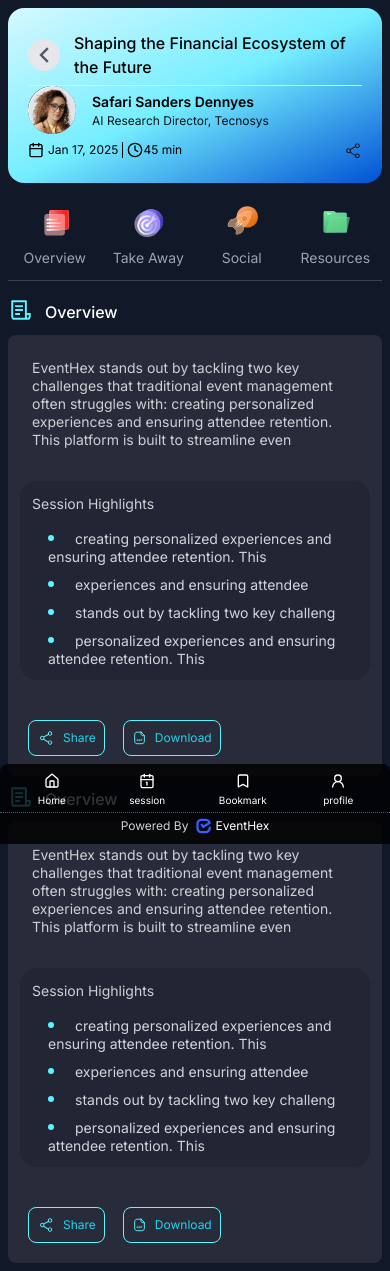
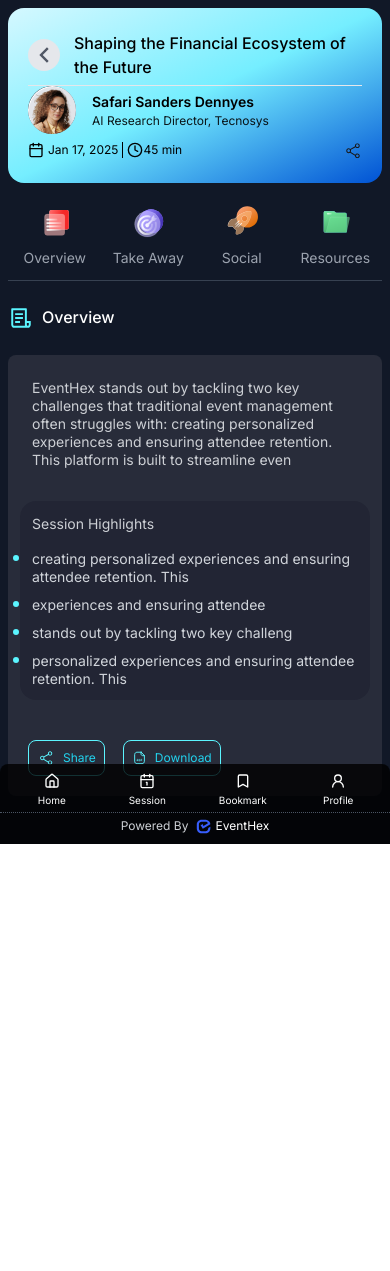
Before and after one commit to iamjuu/breafai, a React (Vite) app: page /event in a window 390 px wide. After the commit the page ends 844 px from the top, so only its background shows below. Built offline with nearby package versions, Linux system fonts and the light colour scheme.

Commit message:
color added

```diff
--- a/src/components/navbar/index.jsx
+++ b/src/components/navbar/index.jsx
@@ -1,18 +1,36 @@
-import React from "react";
+import React, { useState } from "react";
 import { House, Calendar1, Bookmark, UserRound } from "lucide-react"; // Importing Lucide icons
 import { Link } from "react-router-dom";
 import { Logo } from "../../assets";
 
 const Navbar = () => {
+  const [activeMenu, setActiveMenu] = useState(""); // Track the active menu
+
+  const handleMenuClick = (menu) => {
+    setActiveMenu(menu);
+  };
+
   return (
-    <div className="fixed bottom-0 left-1/2 flex justify-center   transform -translate-x-1/2 w-full max-w-[500px]">
-      <nav className="w-[390px] h-[80px]  bg-black/80 text-white rounded-t-lg">
-        <ul className="flex w-full border-b  p-1 border-b-gray-600 border-dotted justify-around">
+    <div className="fixed bottom-0 left-1/2 flex justify-center transform -translate-x-1/2 w-full max-w-[500px]">
+      <nav className="w-[390px] h-[80px] bg-black/80 text-white rounded-t-lg">
+        <ul className="flex w-full border-b p-1 border-b-gray-600 border-dotted justify-around">
           {/* Home */}
-          <div className="flex  w-[62px] h-[40px] flex-col   justify-center items-center group">
-            <Link className="flex justify-start flex-col items-center" to="/">
-              <div className=" flex justify-center w-[24px] h-[24px] items-center rounded-full group-hover:bg-[#5BF5FF] transition-all duration-700 ease-out">
-                <House className="text-current h-[16px]  w-[16px] transition-all duration-700 ease-out group-hover:text-black" />
+          <div className="flex w-[62px] h-[40px] flex-col justify-center items-center group">
+            <Link
+              to="/"
+              className="flex justify-start flex-col items-center"
+              onClick={() => handleMenuClick("home")}
+            >
+              <div
+                className={`flex justify-center w-[24px] h-[24px] items-center rounded-full transition-all duration-700 ease-out ${
+                  activeMenu === "home" ? "bg-[#5BF5FF]" : ""
+                }`}
+              >
+                <House
+                  className={`text-current h-[16px] w-[16px] transition-all duration-700 ease-out ${
+                    activeMenu === "home" ? "text-white" : "group-hover:text-black"
+                  }`}
+                />
               </div>
               <li
                 style={{ fontSize: "10px" }}
@@ -24,25 +42,49 @@
           </div>
 
           {/* Sessions */}
-          <div className="flex  w-[62px] h-[40px] flex-col   justify-center items-center group">
-            <Link className="flex justify-start flex-col items-center" to="/session">
-              <div className=" flex justify-center w-[24px] h-[24px] items-center rounded-full group-hover:bg-[#5BF5FF] transition-all duration-700 ease-out">
-                <Calendar1 className="text-current h-[16px]  w-[16px] transition-all duration-700 ease-out group-hover:text-black" />
+          <div className="flex w-[62px] h-[40px] flex-col justify-center items-center group">
+            <Link
+              to="/session"
+              className="flex justify-start flex-col items-center"
+              onClick={() => handleMenuClick("session")}
+            >
+              <div
+                className={`flex justify-center w-[24px] h-[24px] items-center rounded-full transition-all duration-700 ease-out ${
+                  activeMenu === "session" ? "bg-[#5BF5FF]" : "group-hover:bg-[#5BF5FF]"
+                }`}
+              >
+                <Calendar1
+                  className={`text-current h-[16px] w-[16px] transition-all duration-700 ease-out ${
+                    activeMenu === "session" ? "text-white" : "group-hover:text-black"
+                  }`}
+                />
               </div>
               <li
                 style={{ fontSize: "10px" }}
                 className="cursor-pointer text-center hover:text-gray-300 transition-all duration-700 ease-out"
               >
-                session
+                Session
               </li>
             </Link>
           </div>
 
           {/* Bookmark */}
-          <div className="flex  w-[62px] h-[40px] flex-col   justify-center items-center group">
-            <Link className="flex justify-start flex-col items-center" to="/bookmark">
-              <div className=" flex justify-center w-[24px] h-[24px] items-center rounded-full group-hover:bg-[#5BF5FF] transition-all duration-700 ease-out">
-                <Bookmark className="text-current h-[16px]  w-[16px] transition-all duration-700 ease-out group-hover:text-black" />
+          <div className="flex w-[62px] h-[40px] flex-col justify-center items-center group">
+            <Link
+              to="/bookmark"
+              className="flex justify-start flex-col items-center"
+              onClick={() => handleMenuClick("bookmark")}
+            >
+              <div
+                className={`flex justify-center w-[24px] h-[24px] items-center rounded-full transition-all duration-700 ease-out ${
+                  activeMenu === "bookmark" ? "bg-[#5BF5FF]" : "group-hover:bg-[#5BF5FF]"
+                }`}
+              >
+                <Bookmark
+                  className={`text-current h-[16px] w-[16px] transition-all duration-700 ease-out ${
+                    activeMenu === "bookmark" ? "text-white" : "group-hover:text-black"
+                  }`}
+                />
               </div>
               <li
                 style={{ fontSize: "10px" }}
@@ -54,28 +96,41 @@
           </div>
 
           {/* Profile */}
-          <div className="flex  w-[62px] h-[40px] flex-col   justify-center items-center group">
-            <Link className="flex justify-start flex-col items-center" to="/profile">
-              <div className=" flex justify-center w-[24px] h-[24px] items-center rounded-full group-hover:bg-[#5BF5FF] transition-all duration-700 ease-out">
-                <UserRound className="text-current h-[16px]  w-[16px] transition-all duration-700 ease-out group-hover:text-black" />
+          <div className="flex w-[62px] h-[40px] flex-col justify-center items-center group">
+            <Link
+              to="/profile"
+              className="flex justify-start flex-col items-center"
+              onClick={() => handleMenuClick("profile")}
+            >
+              <div
+                className={`flex justify-center w-[24px] h-[24px] items-center rounded-full transition-all duration-700 ease-out ${
+                  activeMenu === "profile" ? "bg-[#5BF5FF]" : "group-hover:bg-[#5BF5FF]"
+                }`}
+              >
+                <UserRound
+                  className={`text-current h-[16px] w-[16px] transition-all duration-700 ease-out ${
+                    activeMenu === "profile" ? "text-white" : "group-hover:text-black"
+                  }`}
+                />
               </div>
               <li
                 style={{ fontSize: "10px" }}
                 className="cursor-pointer text-center hover:text-gray-300 transition-all duration-700 ease-out"
               >
-                profile
+                Profile
               </li>
             </Link>
           </div>
         </ul>
 
         {/* Footer */}
-        <div className="flex justify-center p-1  items-center gap-2 ">
-          <p style={{fontSize:'12px'}} className="text-[#CDD0D5]" >Powered By</p>
+        <div className="flex justify-center p-1 items-center gap-2">
+          <p style={{ fontSize: "12px" }} className="text-[#CDD0D5]">
+            Powered By
+          </p>
           <div className="flex gap-1 justify-center items-center">
-
-          <img className="w-[15px] [h-15px]" src={Logo} alt="Logo" />
-          <p style={{fontSize:'12px'}} >EventHex</p>
+            <img className="w-[15px] h-[15px]" src={Logo} alt="Logo" />
+            <p style={{ fontSize: "12px" }}>EventHex</p>
           </div>
         </div>
       </nav>
--- a/src/components/project/pages/Event/index.jsx
+++ b/src/components/project/pages/Event/index.jsx
@@ -16,7 +16,8 @@
   Pdf,
   Download1,
   ShareBlack,
-  Profile,
+  Profile,FolderLine
+
 } from "../../../../assets";
 import Button from "../../../button";
 import { useNavigate } from "react-router-dom";
@@ -53,12 +54,12 @@
       name: "Overview",
       content: (
         <>
-          <div className="flex  gap-[8px]">
+          <div className="flex  py-4 gap-[8px]">
             {" "}
             <span>
               <img className="w-[26px]" src={OverView} alt="" />
             </span>{" "}
-            <p style={{ fontSize: "16px", padding: "3px", fontWeight: "500" }}>
+            <p  className="" style={{ fontSize: "16px", fontWeight: "500" }}>
               Overview
             </p>
           </div>
@@ -85,12 +86,12 @@
               <h3 style={{ fontSize: "14px" }} className="text-[#CDD0D5] mb-1">
                 Session Highlights
               </h3>
-              <ul className="flex flex-col  text-left space-y-2 list-disc list-inside marker:text-[#5BF5FF] marker:text-[20px]">
+              <ul className="flex flex-col  text-left space-y-2 list-disc  marker:text-[#5BF5FF] marker:text-[20px]">
                 {highlights.map((highlight, index) => (
                   <li
                     style={{ fontSize: "14px", lineHeight: "18px" }}
                     key={index}
-                    className="w-full   text-[#CDD0D5] pl-4 leading-relaxed"
+                    className="w-full   text-[#CDD0D5]  leading-relaxed"
                   >
                     <span className="text-gray-300">{highlight}</span>
                   </li>
@@ -110,79 +111,12 @@
                   <span style={{fontSize:'12px'}}>Download</span>
                 </button>
               </div>
-              <div></div>
             </div>
           </div>
         </>
       ),
     },
-    {
-      name: "Overview",
-      content: (
-        <>
-          <div className="flex  gap-[8px]">
-            {" "}
-            <span>
-              <img className="w-[26px]" src={OverView} alt="" />
-            </span>{" "}
-            <p style={{ fontSize: "16px", padding: "3px", fontWeight: "500" }}>
-              Overview
-            </p>
-          </div>
-          <div className="bg-[#282C3A] p-3  rounded-lg max-w-lg">
-            <div className="p-3">
-              <p
-                style={{
-                  lineHeight: "18px",
-                  fontSize: "14px",
-                  fontWeight: "400",
-                }}
-                className="text-[#CDD0D5] mb-5 leading-relaxed"
-              >
-                EventHex stands out by tackling two key challenges that
-                traditional event management often struggles with: creating
-                personalized experiences and ensuring attendee retention. This
-                platform is built to streamline even
-              </p>
-            </div>
-            <div
-              style={{ borderRadius: "16px" }}
-              className="mb-8 p-3  flex flex-col gap-[10px]  bg-[#222534]"
-            >
-              <h3 style={{ fontSize: "14px" }} className="text-[#CDD0D5] mb-1">
-                Session Highlights
-              </h3>
-              <ul className="flex flex-col  text-left space-y-2 list-disc list-inside marker:text-[#5BF5FF] marker:text-[20px]">
-                {highlights.map((highlight, index) => (
-                  <li
-                    style={{ fontSize: "14px", lineHeight: "18px" }}
-                    key={index}
-                    className="w-full   text-[#CDD0D5] pl-4 leading-relaxed"
-                  >
-                    <span className="text-gray-300">{highlight}</span>
-                  </li>
-                ))}
-              </ul>
-            </div>
-            <div className="flex  p-2 justify-between  ">
-              <div className="flex gap-[18px]">
-                <button className="flex items-center   gap-2 px-2 py-2 rounded-lg border border-[#5BF5FF] text-cyan-400 hover:bg-gray-800 transition-colors">
-                  {/* <Share className="w-4 h-4" /> */}
-                  <img className="w-[18px]" src={Share} alt="" />
-                  <span  style={{fontSize:'12px'}}>Share</span>
-                </button>
-                <button className="flex items-center gap-2 px-2 py-2 rounded-lg border border-[#5BF5FF] text-cyan-400 hover:bg-gray-800 transition-colors">
-                  {/* <Download className="w-4 h-4" /> */}
-                  <img className="w-[15px] h-[18px]" src={Download} alt="" />
-                  <span style={{fontSize:'12px'}}>Download</span>
-                </button>
-              </div>
-              <div></div>
-            </div>
-          </div>
-        </>
-      ),
-    },
+
   ];
 
   const takeAwayContent = [
@@ -190,8 +124,8 @@
       name: "Take Away 1",
       content: (
         <>
-          <div className="  mt-2 mb-2 flex justify-between">
-            <div className=" flex items-center justify-center ">
+          <div className="  py-4 flex justify-between">
+            <div className=" flex     items-center justify-center ">
               <span>
                 <img className="w-[26px]" src={Takeaway} alt="" />
               </span>
@@ -437,10 +371,10 @@
       name: "Social",
       content: (
         <div className="mb-4">
-          <div className="flex justify-between items-center mb-2">
-            <div className="flex  justify-center  items-center gap-[8px]">
+          <div className="flex py-4 justify-between items-center ">
+            <div className="flex  justify-center    items-center gap-[8px]">
               <img className="w-[26px]" src={Social} alt="" />
-              <span  style={{fontSize:'16px'}} className="text-gray-300">Social Content</span>
+              <span  style={{fontSize:'16px'}} className="text-[#FFFFFF]">Social Content</span>
             </div>
             <div className="flex    bg-[#222534] rounded-[8px] gap-2">
 
@@ -568,7 +502,11 @@
     {
       name: "Resources",
       content: (
-        <div className="p-1  text-white">
+        <div className="  text-white">
+
+          <div className="">
+            <p className="flex  gap-[8px] text-[16px] items-center py-4">  <span>  <img className="w-[26px] " src={FolderLine} alt="" /></span> Resources</p>
+          </div>
           <div className="flex items-center justify-between bg-gray-800 rounded-lg p-4 mb-3">
             <div className="flex items-center gap-3">
               <div className="w-10 h-10 flex items-center justify-center">
@@ -781,7 +719,7 @@
             </div>
           </button>
         </div>
-        <div className=" mt-4  flex flex-col gap-2  text-white">
+        <div className=" mt-2  flex flex-col gap-2  text-white">
           {renderContent()}
         </div>
       </div>
--- a/src/components/project/pages/Session/index.jsx
+++ b/src/components/project/pages/Session/index.jsx
@@ -174,8 +174,8 @@
         <div className="flex bg-[#282C3A] rounded-[16px] p-4 flex-col gap-3">
           {/* Event Header */}
           <div className="flex justify-between items-center flex-wrap gap-2">
-            <div className="flex gap-2 md:gap-3 flex-wrap">
-              <Calendar color="white" size={20} />
+            <div className="flex gap-2   justify-center items-center md:gap-3 flex-wrap">
+              <Calendar className='w-[16px]' style={{color:'CDD0D5'}}  />
               <span className="  text-gray-300 text-xs md:text-sm">{event.date}</span>
               <div className='w-[1px] h-[15px] bg-[#CDD0D5]'/>
               <span className="text-gray-300 text-xs md:text-sm">{event.stage}</span>
--- a/src/components/project/pages/home/index.jsx
+++ b/src/components/project/pages/home/index.jsx
@@ -94,7 +94,7 @@
 
         {/* Event Section */}
         <div className="w-full flex flex-col ] ">
-          <p   style={{fontSize:'16px',fontWeight:'500'}}  className= "p-2 text-gray-200 ">
+          <p   style={{fontSize:'16px',fontWeight:'500'}}  className= "py-3   text-[#FFFFFF] ">
             Latest Updated
           </p>
 
```
Also changed, not shown: src/components/project/pages/bookMark/index.jsx (+9 -9 lines).
